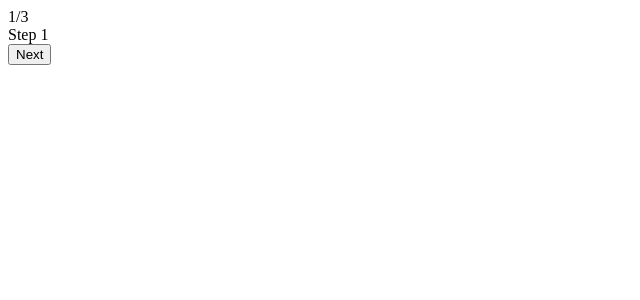
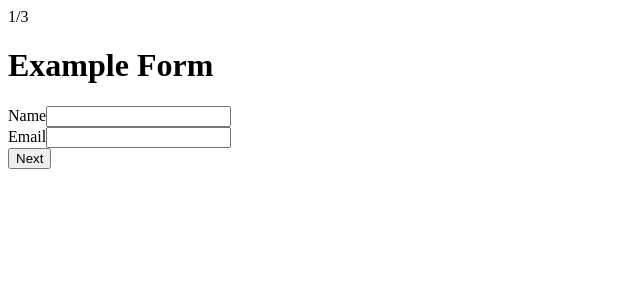
Before and after one commit to keshan-spec/strong-auth, a React (Vite) app: page / in a window 1280 px wide. Shown: the top 300 px of the page, without its empty margins (0-640 px from the left). Built offline with nearby package versions, Linux system fonts and the light colour scheme.

Commit message:
Adde HOC/Persisting data

```diff
--- a/src/App.tsx
+++ b/src/App.tsx
@@ -1,16 +1,53 @@
-import { ReactElement } from "react";
-import { useMultistepForm } from "./useMultiStepForm";
+import { ReactElement, useState } from "react";
+import { ExampleComponent } from "./components/ExampleComponent";
+import { useMultistepForm } from "./useMultistepForm";
+
+type FormData = {
+  fullname: string;
+  email: string;
+  password: string;
+  mobileNo: string;
+  mobileCountryCode: string;
+  address: string;
+  city: string;
+  state?: string;
+  postalCode: string;
+  country: string;
+};
+
+const INITIAL_FORM_DATA: FormData = {
+  fullname: "",
+  email: "",
+  password: "",
+  mobileNo: "",
+  mobileCountryCode: "",
+  address: "",
+  city: "",
+  state: "",
+  postalCode: "",
+  country: "",
+};
 
 const App: React.FC = () => {
+  const [data, setData] = useState<FormData>(INITIAL_FORM_DATA);
+  // Funcion to update the form data
+  const updateField = (fields: Partial<FormData>) => setData({ ...data, ...fields });
+
+  // Mutlistep form Array
   const steps: ReactElement[] = [
-    <div>Step 1</div>,
+    <ExampleComponent {...data} updateField={updateField} />,
     <div>Step 2</div>,
     <div>Step 3</div>
   ];
-  const { currStepIdx, step, nextStep, prevStep, goToStep } = useMultistepForm(steps)
+
+  // Custom hook to handle the multistep form
+  const { currStepIdx, step, nextStep, prevStep } = useMultistepForm(steps)
+
+  // Function to handle the form submission
   const formSubmitHandler = (e: React.FormEvent<HTMLFormElement>) => {
     e.preventDefault();
     // console.log('Form submitted');
+    nextStep()
   }
 
   return (
@@ -20,8 +57,8 @@ const App: React.FC = () => {
 
         {step}
 
-        {currStepIdx > 0 && <button onClick={prevStep}>Prev</button>}
-        {currStepIdx < steps.length - 1 && <button onClick={nextStep}>Next</button>}
+        {currStepIdx > 0 && <button type="button" onClick={prevStep}>Prev</button>}
+        {currStepIdx < steps.length - 1 && <button>Next</button>}
         {/* TODO: Implement conditions for GoTo Button */}
       </form>
     </div>
--- /dev/null
+++ b/src/FormWrapperHOC.tsx
@@ -0,0 +1,14 @@
+import React from 'react'
+type FormWrapperProps = {
+    title: string
+    children: React.ReactNode
+}
+
+export const FormWrapperHOC: React.FC<FormWrapperProps> = ({ title, children }: FormWrapperProps) => {
+    return (
+        <div>
+            <h1>{title}</h1>
+            {children}
+        </div>
+    );
+}
--- /dev/null
+++ b/src/components/ExampleComponent.tsx
@@ -0,0 +1,26 @@
+import React from 'react'
+import { FormWrapperHOC } from '../FormWrapperHOC';
+
+type stateData = {
+    email: string;
+    fullname: string;
+}
+
+type FormProps = stateData & {
+    updateField: (fields: Partial<stateData>) => void
+}
+
+export const ExampleComponent: React.FC<FormProps> = ({ fullname, email, updateField }) => {
+    return (
+        <FormWrapperHOC title="Example Form">
+            <div>
+                <label htmlFor="name">Name</label>
+                <input type="text" required id="name" onChange={e => updateField({ fullname: e.target.value })} value={fullname} />
+            </div>
+            <div>
+                <label htmlFor="email">Email</label>
+                <input type="email" required id="email" onChange={e => updateField({ email: e.target.value })} value={email} />
+            </div>
+        </FormWrapperHOC>
+    );
+}
```
